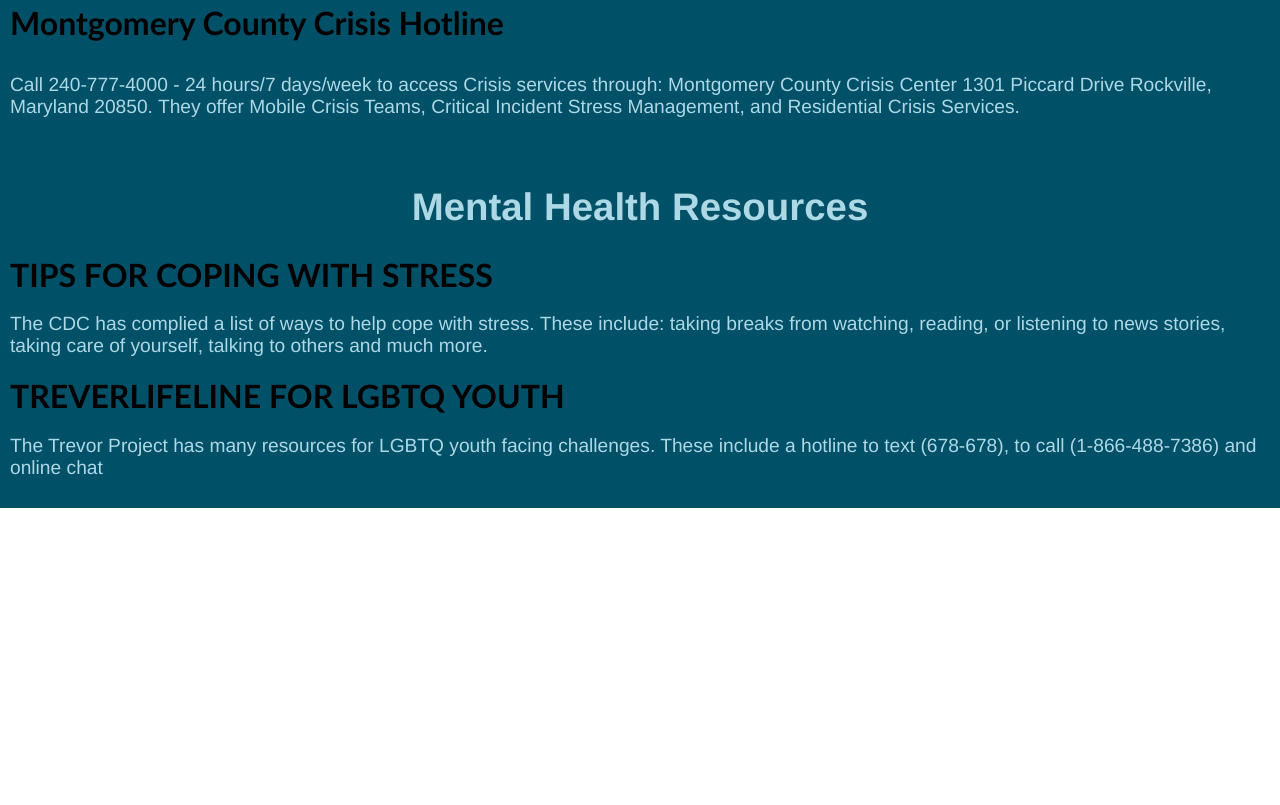
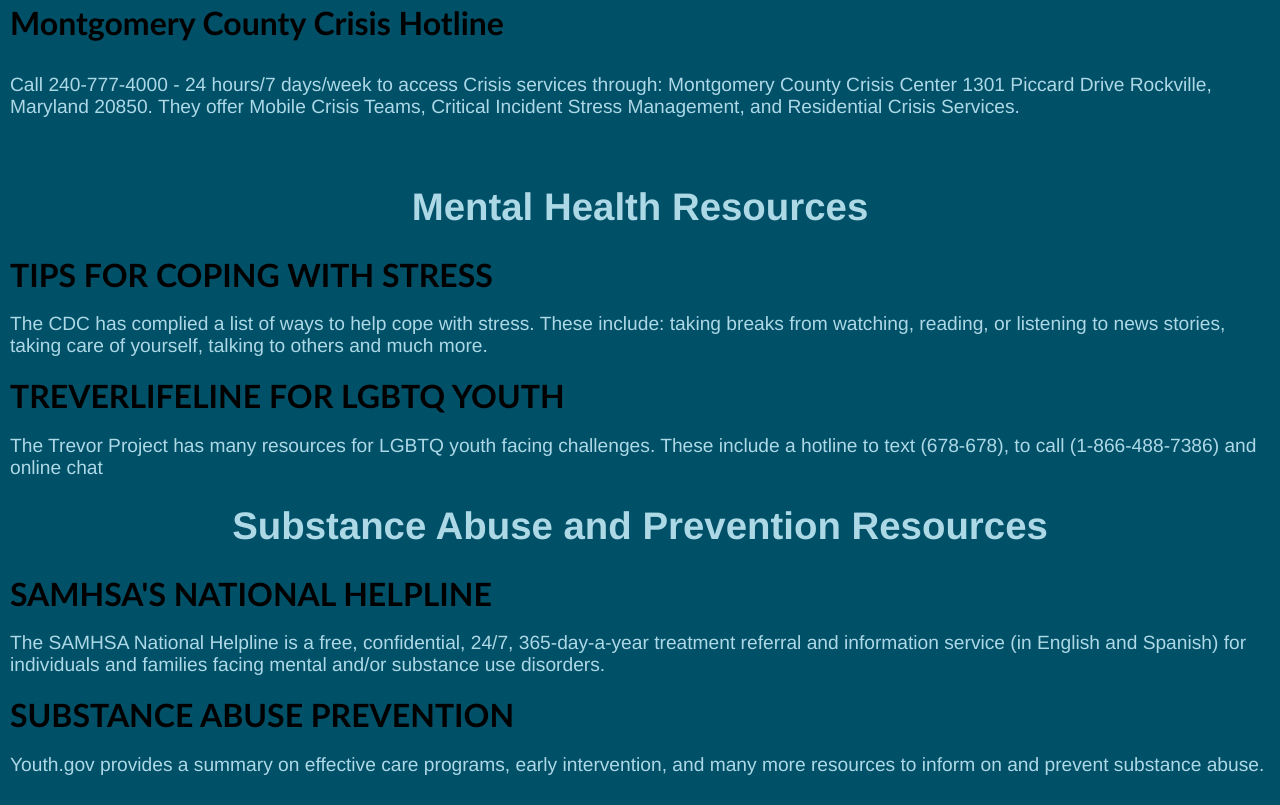
Before and after one commit to Formulaeagle161/Mental-Health-Project, a website built with Vite: page resources.html in a window 1280 px wide. Shown: the part 1202-2007 px from the top of the page. Before the commit the page ends 1710 px from the top, so only its background shows below. Built offline with nearby package versions, Linux system fonts and the light colour scheme.

Commit message:
egad
egad

```diff
--- a/resources.html
+++ b/resources.html
@@ -38,7 +38,11 @@
     <p>The CDC has complied a list of ways to help cope with stress. These include: taking breaks from watching, reading, or listening to news stories, taking care of yourself, talking to others and much more.</p>
     <a href = "https://www.thetrevorproject.org/get-help/" class="minititle"><strong>Treverlifeline for LGBTQ Youth</strong></a>
     <p>The Trevor Project has many resources for LGBTQ youth facing challenges. These include a hotline to text (678-678), to call (1-866-488-7386) and online chat</p>
-
+    <h1 style="text-align: center;">Substance Abuse and Prevention Resources</h1>
+    <a href = "https://www.samhsa.gov/find-help/national-helpline" class="minititle"><strong>SAMHSA's National Helpline</strong></a>
+    <p>The SAMHSA National Helpline is a free, confidential, 24/7, 365-day-a-year treatment referral and information service (in English and Spanish) for individuals and families facing mental and/or substance use disorders.</p>
+    <a href = "https://youth.gov/youth-topics/substance-abuse/evidence-based-programs-youth-substance-abuse-prevention-and-treatment" class = "minititle"><strong>Substance Abuse Prevention</strong></a>
+    <p>Youth.gov provides a summary on effective care programs, early intervention, and many more resources to inform on and prevent substance abuse.</p>
 
     </div>
 
```
